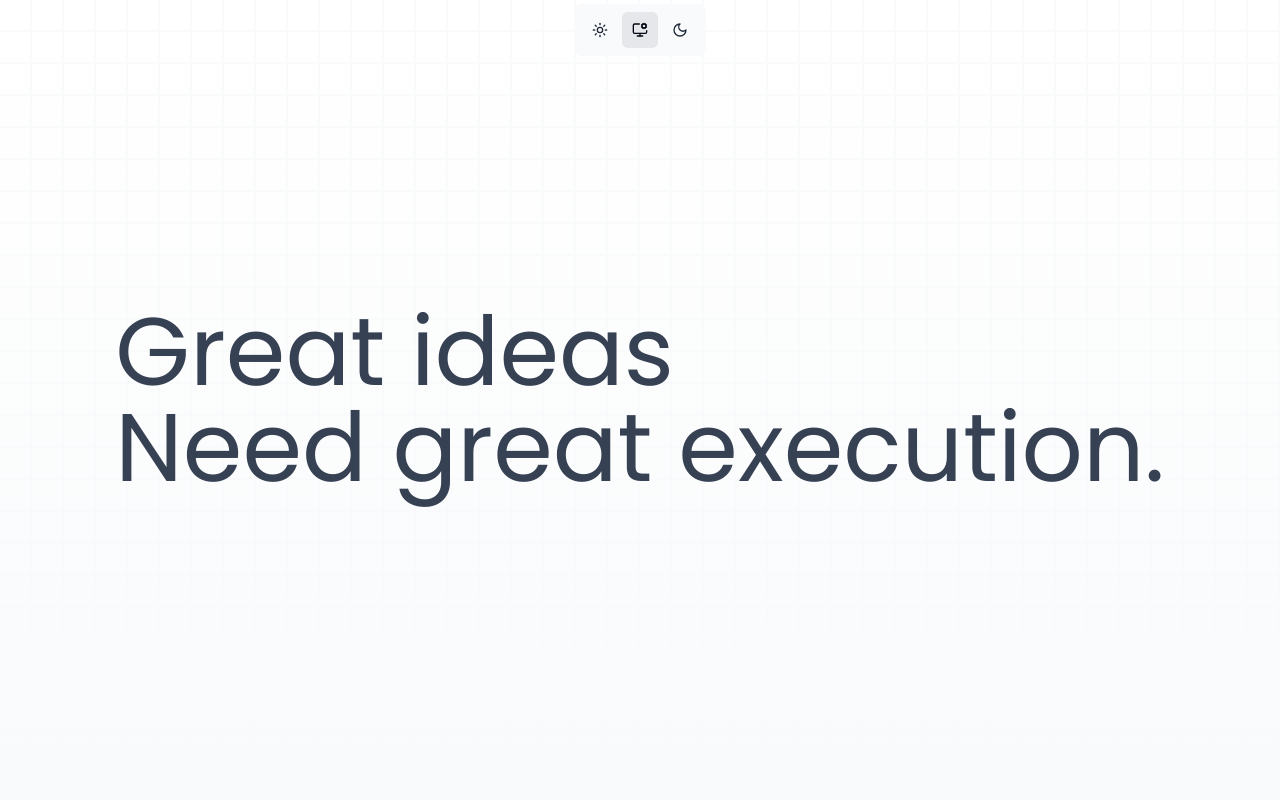
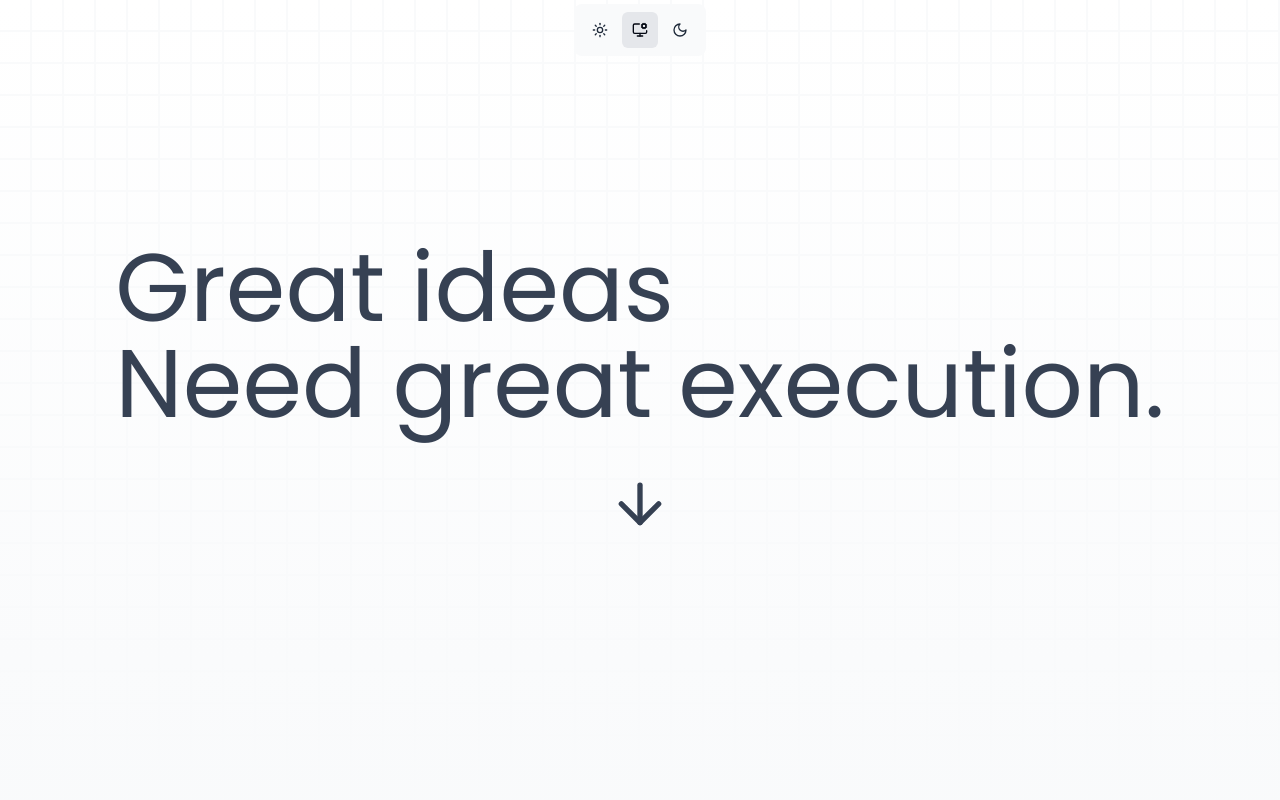
Before and after one commit to ronnyhaase/ronnyhaase.com, a Next.js app: page / in a window 1280 px wide. Shown: the top 800 px of the page. Built offline with nearby package versions, Linux system fonts and the light colour scheme; no server answers.

Commit message:
Optimize entrance animations

```diff
--- a/src/contents/home-page/components/intro.tsx
+++ b/src/contents/home-page/components/intro.tsx
@@ -1,5 +1,8 @@
+import { clsx } from "clsx";
+import { ArrowDownIcon } from "lucide-react";
+import * as motion from "motion/react-client";
+
 import { TextFadeIn } from "@/components";
-import { clsx } from "clsx";
 
 function Intro() {
 	return (
@@ -10,6 +13,24 @@ function Intro() {
 			)}
 		>
 			<TextFadeIn text={"Great ideas\nNeed great execution."} />
+			<motion.div
+				className="mt-8"
+				initial={{ opacity: 0 }}
+				animate={{ opacity: 1, y: [0, -16, 0] }}
+				transition={{
+					opacity: {
+						delay: 1,
+					},
+					y: {
+						duration: 1,
+						repeat: Infinity,
+						repeatType: "loop",
+						ease: "easeInOut",
+					},
+				}}
+			>
+				<ArrowDownIcon size={64} />
+			</motion.div>
 		</div>
 	);
 }
--- a/src/contents/home-page/home-page.tsx
+++ b/src/contents/home-page/home-page.tsx
@@ -2,43 +2,57 @@ import * as motion from "motion/react-client";
 
 import { ContentWrapper } from "@/components";
 import { About, Clients, Intro, Skills, Socials } from "./components";
+import { Variants } from "motion/react";
 
 function HomePage() {
+	const container: Variants = {};
+
+	const section: Variants = {
+		hidden: { opacity: 0, y: 16 },
+		show: { opacity: 1, y: 0, transition: { duration: 0.75 } },
+	};
+
 	return (
 		<>
 			<Intro />
 			<ContentWrapper>
+				<motion.div variants={container}>
 					<motion.div
-					initial={{ opacity: 0 }}
-					whileInView={{ opacity: 1 }}
-					transition={{ duration: 1 }}
+						variants={section}
+						initial="hidden"
+						whileInView="show"
+						viewport={{ amount: 0.5, once: true }}
 						className="mb-8"
 					>
 						<About />
 					</motion.div>
 					<motion.div
-					initial={{ opacity: 0 }}
-					whileInView={{ opacity: 1 }}
-					transition={{ duration: 1 }}
+						variants={section}
+						initial="hidden"
+						whileInView="show"
+						viewport={{ amount: 0.75, once: true }}
 						className="mb-8"
 					>
 						<Socials />
 					</motion.div>
 					<motion.div
-					initial={{ opacity: 0 }}
-					whileInView={{ opacity: 1 }}
-					transition={{ duration: 1 }}
+						variants={section}
+						initial="hidden"
+						whileInView="show"
+						viewport={{ amount: 0.5, once: true }}
 						className="mb-8"
 					>
 						<Clients />
 					</motion.div>
 					<motion.div
-					initial={{ opacity: 0 }}
-					whileInView={{ opacity: 1 }}
-					transition={{ duration: 1 }}
+						variants={section}
+						initial="hidden"
+						whileInView="show"
+						viewport={{ amount: 0.5, once: true }}
 						className="mb-8"
 					>
 						<Skills />
+					</motion.div>
 				</motion.div>
 			</ContentWrapper>
 		</>
```
Lines whose indentation alone changed are shown as unchanged.
